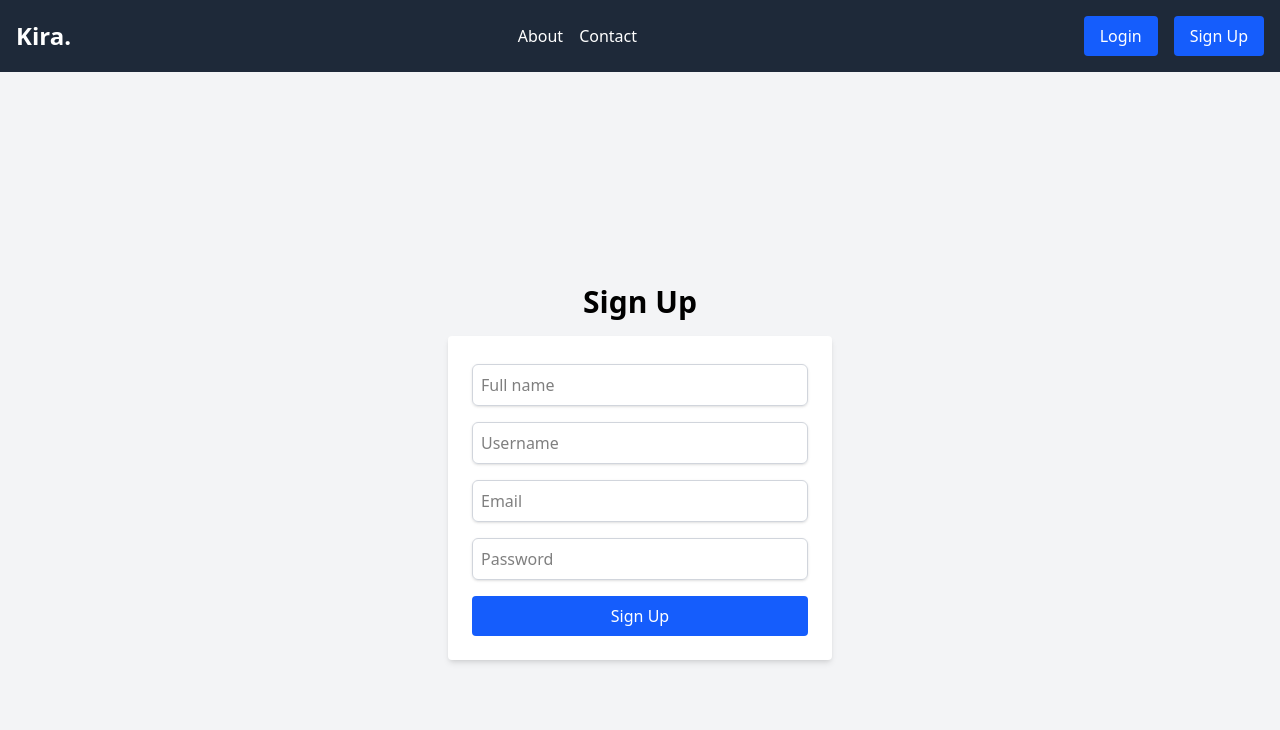
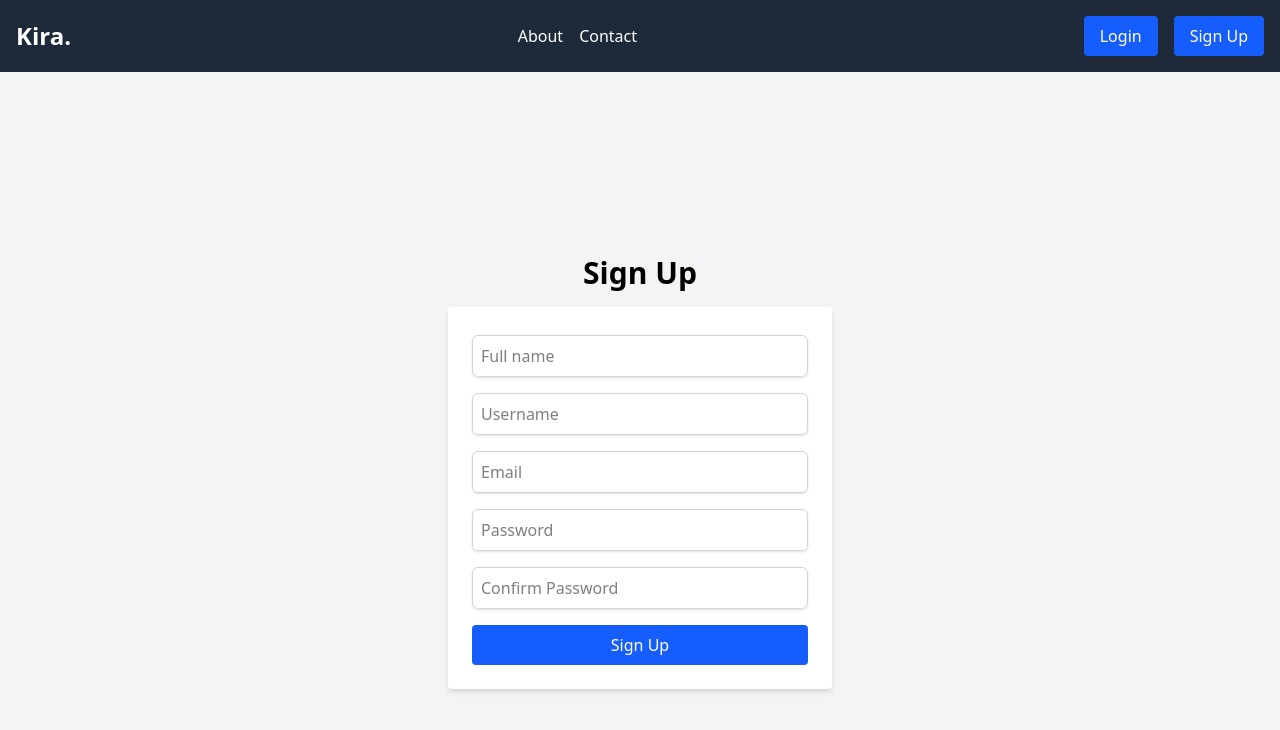
Before and after one commit to sajidcodesdotcom/kira, a React (Vite) app in the folder frontend/: page /signup in a window 1280 px wide. Shown: the top 730 px of the page. Built offline with nearby package versions, Linux system fonts and the light colour scheme.

Commit message:
confirm passwrod

```diff
--- a/frontend/src/pages/signup-page.tsx
+++ b/frontend/src/pages/signup-page.tsx
@@ -18,6 +18,9 @@ export default function SignUpPage() {
             <div className="mb-4">
                 <Input type={"password"} id={"password"} placeholder={"Password"} className={""} />
             </div>
+            <div className="mb-4">
+                <Input type={"password"} id={"confirm-password"} placeholder={"Confirm Password"} className={""} />
+            </div>
             <button type="submit" className="w-full bg-blue-600 text-white py-2 rounded p-1 hover:bg-blue-700">Sign Up</button>
         </form>
         </div>
```
